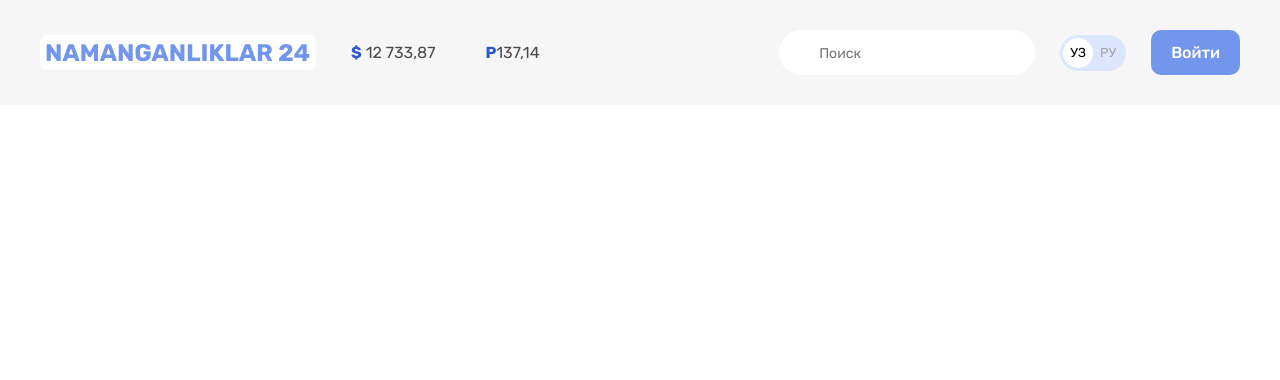
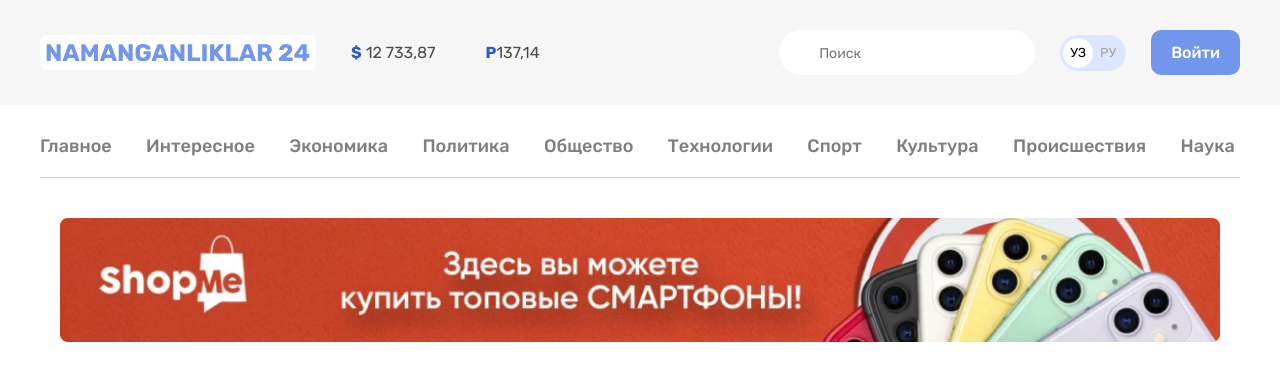
Before and after one commit to ReDi-frontend/N24, a plain HTML site: page index.html in a window 1280 px wide. Drawn offline with Linux system fonts and the light colour scheme.

Commit message:
add site nav and site header banner

```diff
--- a/css/style.css
+++ b/css/style.css
@@ -63,6 +63,7 @@ img{
     padding-top: 30px;
     padding-bottom: 30px;
     background-color: #f6f6f6;
+    margin-bottom: 10px;
 }
 .header-top__container {
     display: flex;
@@ -147,4 +148,48 @@ img{
 .button-primary:active{
     opacity: 0.6;
 }
+
+
+/* SITE NAV */
+.site-nav {
+    border-bottom: 1px solid #d1d1d1;
+    padding-bottom: 16px;
+    padding-top: 16px;
+    margin-bottom: 40px;
+    font-size: 18px;
+    font-weight: 500;
+    line-height: normal;
+}
+.site-nav_list {
+    margin: 0;
+    padding: 0;
+    display: flex;
+    align-items: center;
+    flex-wrap: wrap;
+    list-style: none;
+}
+.site-nav_item {
+    margin-top: 4px;
+    margin-bottom: 4px;
+}
+.site-nav_item:not(:last-child) {
+    margin-right: 34.4px;
+}
+.site-nav_link {
+    display: block;
+    color: #7f7f7f;
+    cursor: pointer;
+}
+.site-nav_link:hover {
+    color: #7296ec;
+}
+.site-nav_link:active {
+    opacity: 0.6;
+}
+
+/* site header banner */
+.site-header-banner_link{
+    display: flex;
+}
+/* //SITE NAV */
 /* //SITE HEADER */
--- a/index.html
+++ b/index.html
@@ -56,6 +56,33 @@
             </div>
         </div>
          <!-- //SITE HEADER TOP -->
+
+        <div class="container">
+            <!-- SITE NAV -->
+            <nav class="site-nav">
+                <ul class="site-nav_list">
+                    <li class="site-nav_item"><a hredf="#" class="site-nav_link">Главное</a></li>
+                    <li class="site-nav_item"><a hredf="#" class="site-nav_link">Интересное</a></li>
+                    <li class="site-nav_item"><a hredf="#" class="site-nav_link">Экономика</a></li>
+                    <li class="site-nav_item"><a hredf="#" class="site-nav_link">Политика</a></li>
+                    <li class="site-nav_item"><a hredf="#" class="site-nav_link">Общество</a></li>
+                    <li class="site-nav_item"><a hredf="#" class="site-nav_link">Технологии</a></li>
+                    <li class="site-nav_item"><a hredf="#" class="site-nav_link">Спорт</a></li>
+                    <li class="site-nav_item"><a hredf="#" class="site-nav_link">Культура</a></li>
+                    <li class="site-nav_item"><a hredf="#" class="site-nav_link">Происшествия</a></li>
+                    <li class="site-nav_item"><a hredf="#" class="site-nav_link">Наука</a></li>
+                </ul>
+            </nav>
+
+            <!-- SITE HEADER BANNER -->
+            <div class="container">
+                <aside class="site-header-banner">
+                    <a class="site-header-banner_link" href="https://uzum.uz/ru/category/rasprodazha--545?utm_source=google&utm_medium=cpc&utm_campaign=MARKET_ALWN_B2C_UZB_WEB_DM_GOOGLE_PERFOMAX_RMKT_FID_AUD_RASSROCHKA_PURCHASE_GA&gad_source=1&gclid=CjwKCAjwgfm3BhBeEiwAFfxrG6YsAeKKa0ndUmQZwtxYBAOvD2hv4Q7YTQTgqJQXcMVOQFORuxu9WhoCAekQAvD_BwE" target="_blank">
+                        <img class="site-header-banner_img" src="./img/header banner.png" alt="banner" width="100%" height="128">
+                    </a>
+                </aside>
+            </div>
+        </div>
     </header>
      <!-- //SITE HEADER -->
 
```
Also changed, not shown: img/header banner.png (added).
